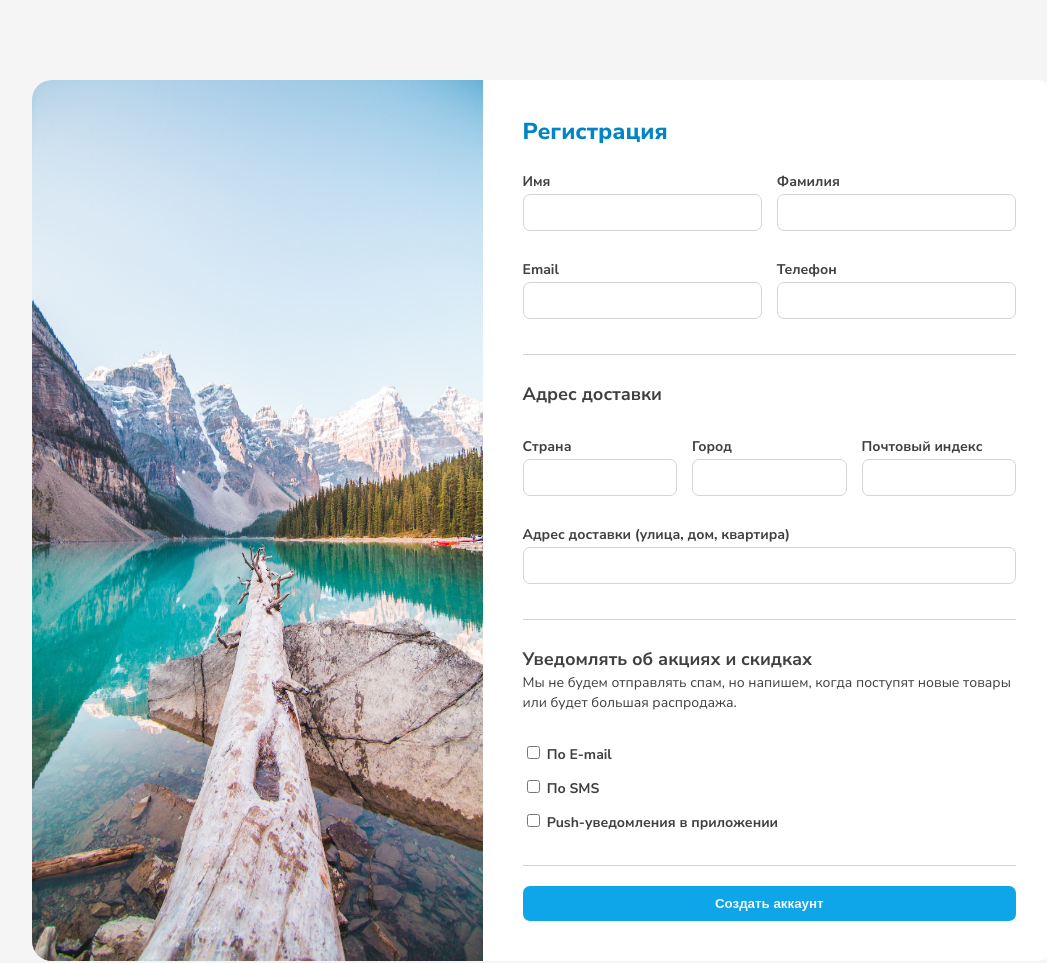
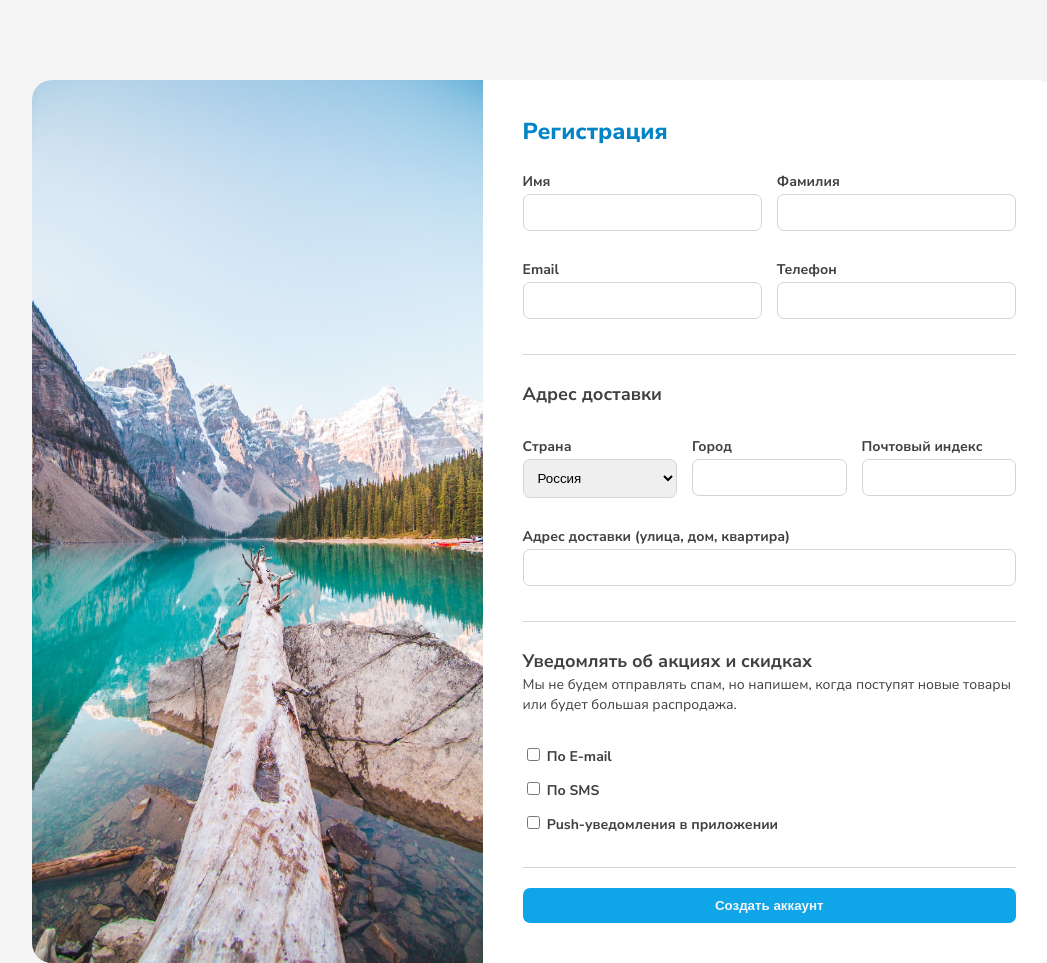
Before and after one commit to YaSaveleva/registration, a plain HTML site: page index.html in a window 1280 px wide. Shown: the whole page, without its empty margins (96-1143 px from the left). Drawn offline with Linux system fonts and the light colour scheme.

Commit message:
равные блоки

```diff
--- a/index.html
+++ b/index.html
@@ -52,16 +52,19 @@
                                 </div>
                             </div>
                         </div>
-
                     <div class="lines"></div>
                     <h2 class="title-address">Адрес доставки</h2>
-
                         <div class="box">
                             <div class="field">
                                 <div>
                                     <label class="line-text" for="country">Страна</label>
                                     <div>
-                                       <input class="line" type="text" id="country" name="country"/>
+                                    <select class="line" type="text" id="country" name="country">
+                                        <option value="Россия">Россия</option>
+                                        <option value="Беларусь">Беларусь</option>
+                                        <option value="Казахстан">Казахстан</option>
+                                        <option value="Польша">Польша</option>
+                                    </select>
                                     </div>
                                 </div>
                             </div>
@@ -92,11 +95,9 @@
                                 </div>
                             </div>
                         </div>
-
                     <div class="lines"></div>
                     <h3 class="title-address">Уведомлять об акциях и скидках</h3>
                     <p class="text">Мы не будем отправлять спам, но напишем, когда поступят новые товары или будет большая распродажа.</p>
-
                         <div class="notice">
                             <div>
                                 <input class="" type="checkbox" id="contactChoice1" name="contacts" value="email"/>
@@ -111,7 +112,6 @@
                                 <label class="line-text" for="contactChoice3">Push-уведомления в приложении</label>
                             </div>
                         </div>
-
                     <div class="lines"></div>
                     <button class="button" type="submit">Создать аккаунт</button>
                     </form>
--- a/styles.css
+++ b/styles.css
@@ -30,11 +30,12 @@
 .field {
     margin-top: 30px;
     flex-grow: 1;
+    flex-basis: 0;
 }
 .line {
     border-radius: 7px;
     border: 1px solid #d4d4d4;
-    padding: 10px 35px 10px 10px;
+    padding: 10px 0px 10px 10px;
     width: 100%;
     margin-top: 5px;
 }
```
